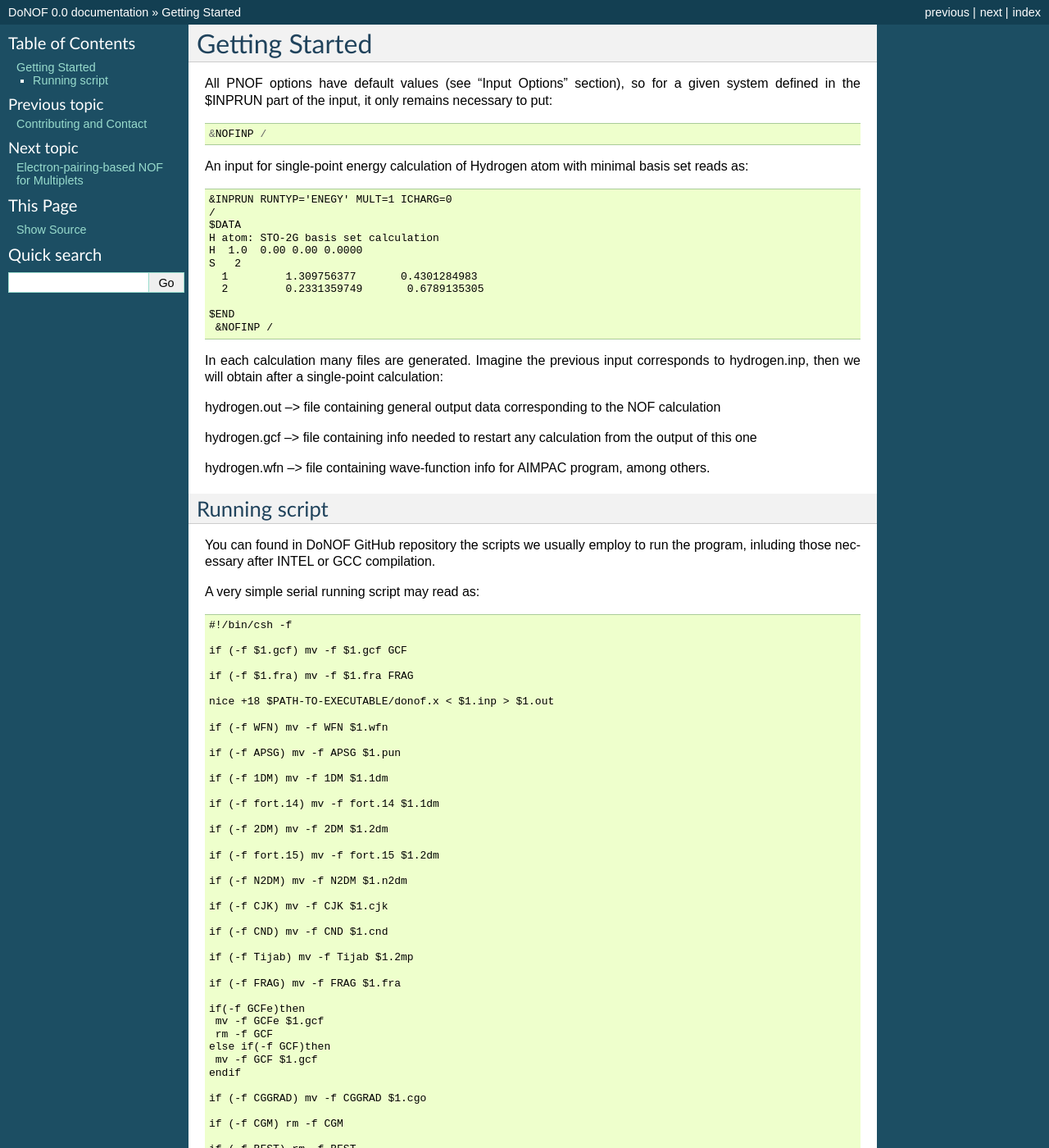
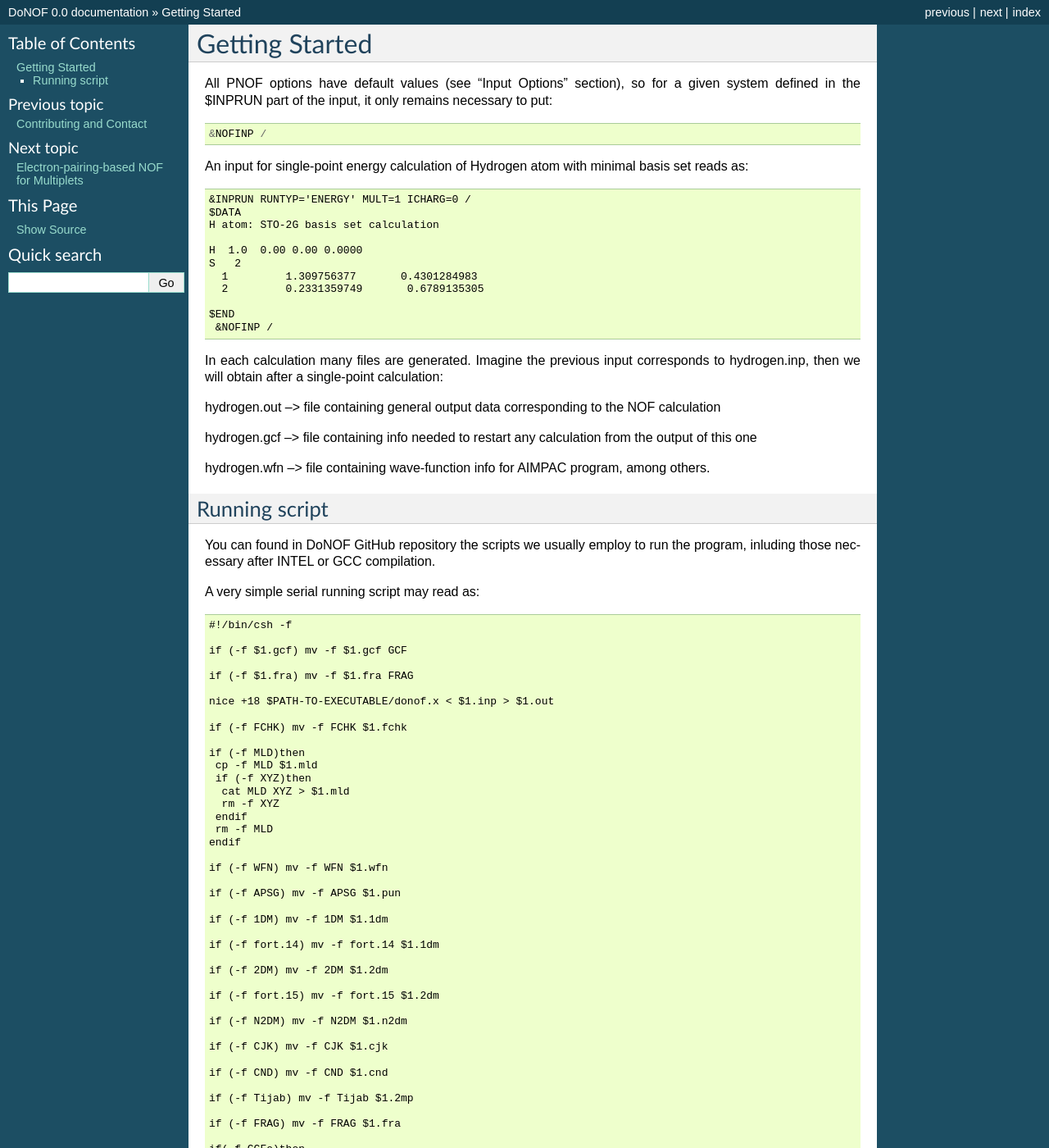
Before and after one commit to DoNOF/DoNOF-Documentation, a Sphinx documentation site: the page built from docs/Getting-Started.rst, in a window 1280 px wide and 1400 px high. Shown: the whole window at 82% size. Built offline with Sphinx 7.4.7, drawn with Linux system fonts in a browser that asks for light colours; some of the changed text lies outside the part shown.

Commit message:
Update Getting-Started.rst
Note: There is a new blank line after the title in the example. Otherwise you must define the name of the basis set in line 4 without entering it after coordinates of each atom in the input file.

```diff
--- a/docs/Getting-Started.rst
+++ b/docs/Getting-Started.rst
@@ -9,10 +9,10 @@ it only remains necessary to put::
 
 An input for single-point energy calculation of Hydrogen atom with minimal basis set reads as::
 
-   &INPRUN RUNTYP='ENEGY' MULT=1 ICHARG=0
-   /
+   &INPRUN RUNTYP='ENERGY' MULT=1 ICHARG=0 /
    $DATA
    H atom: STO-2G basis set calculation
+
    H  1.0  0.00 0.00 0.0000
    S   2
      1         1.309756377       0.4301284983
@@ -44,6 +44,17 @@ A very simple serial running script may read as::
     if (-f $1.fra) mv -f $1.fra FRAG
 
     nice +18 $PATH-TO-EXECUTABLE/donof.x < $1.inp > $1.out
+
+    if (-f FCHK) mv -f FCHK $1.fchk
+
+    if (-f MLD)then
+     cp -f MLD $1.mld
+     if (-f XYZ)then
+      cat MLD XYZ > $1.mld
+      rm -f XYZ
+     endif
+     rm -f MLD
+    endif
 
     if (-f WFN) mv -f WFN $1.wfn
 
```
